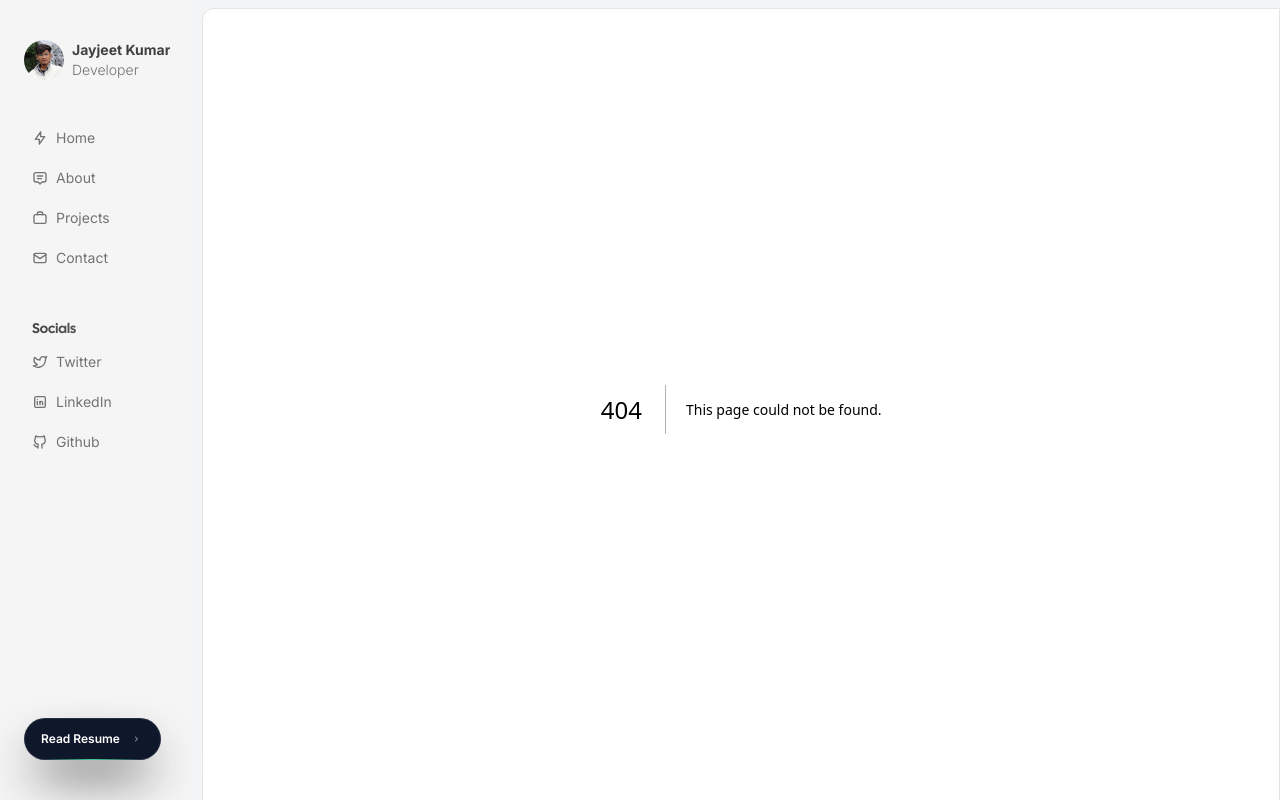
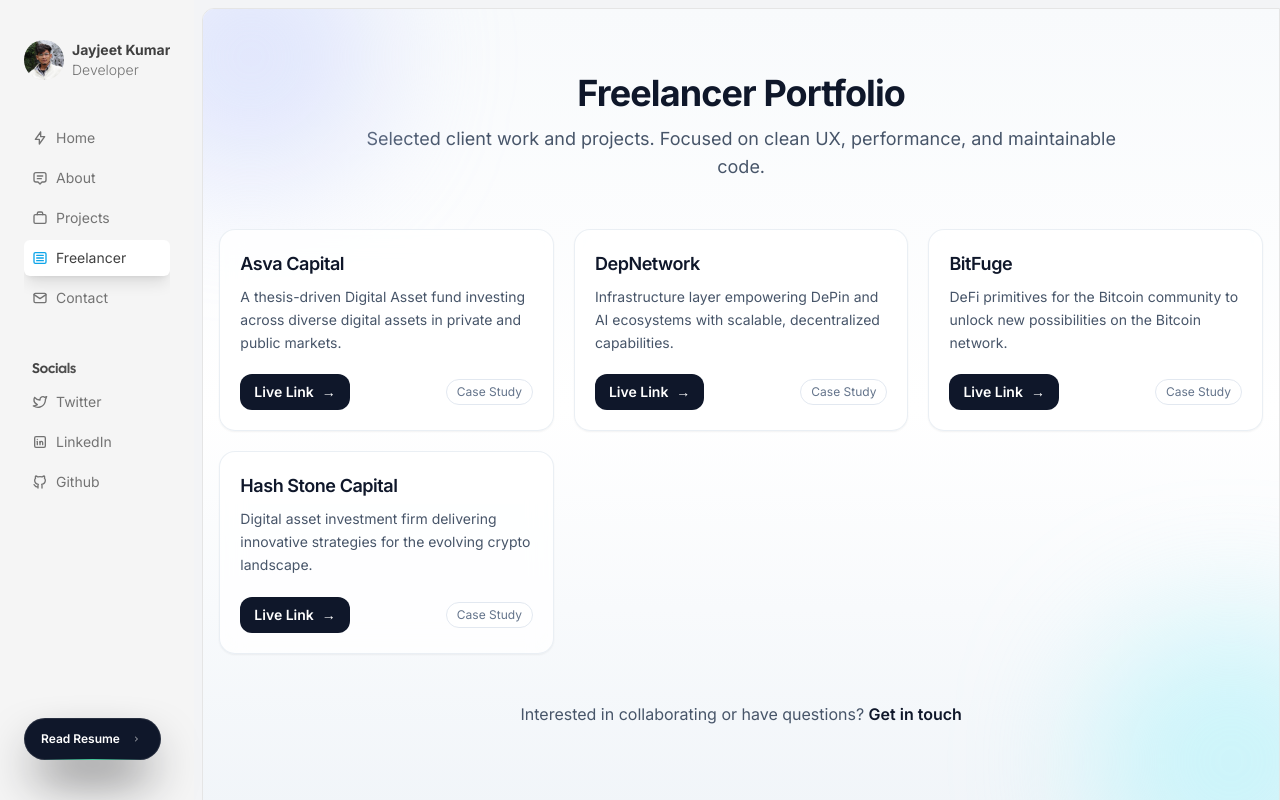
Before and after one commit to Jayjeet1013/Portfolio_2, a Next.js app: page /freelancer in a window 1280 px wide. Before the commit this address had no page. Built offline with nearby package versions, Linux system fonts and the light colour scheme.

Commit message:
feat: Add freelancer page

```diff
--- /dev/null
+++ b/src/app/freelancer/page.tsx
@@ -0,0 +1,159 @@
+"use client";
+
+import Link from "next/link";
+import { motion } from "framer-motion";
+
+type Project = {
+  title: string;
+  href: string;
+  description: string;
+};
+
+const projects: Project[] = [
+  {
+    title: "Asva Capital",
+    href: "https://asvaventures.com/",
+    description:
+      "A thesis-driven Digital Asset fund investing across diverse digital assets in private and public markets.",
+  },
+  {
+    title: "DepNetwork",
+    href: "https://depnetwork.vercel.app/",
+    description:
+      "Infrastructure layer empowering DePin and AI ecosystems with scalable, decentralized capabilities.",
+  },
+  {
+    title: "BitFuge",
+    href: "https://bitfuge.vercel.app/",
+    description:
+      "DeFi primitives for the Bitcoin community to unlock new possibilities on the Bitcoin network.",
+  },
+  {
+    title: "Hash Stone Capital",
+    href: "https://hash-stone-capital.com/",
+    description:
+      "Digital asset investment firm delivering innovative strategies for the evolving crypto landscape.",
+  },
+];
+
+const container = {
+  hidden: { opacity: 0, y: 16 },
+  show: {
+    opacity: 1,
+    y: 0,
+    transition: { duration: 0.5, ease: "easeOut", staggerChildren: 0.08 },
+  },
+};
+
+const item = {
+  hidden: { opacity: 0, y: 18, scale: 0.98 },
+  show: { opacity: 1, y: 0, scale: 1, transition: { duration: 0.35 } },
+};
+
+export default function Page() {
+  return (
+    <div className="relative min-h-screen overflow-hidden bg-gradient-to-b from-slate-50 via-white to-slate-100 text-slate-900">
+      {/* Animated background accents */}
+      <motion.div
+        className="pointer-events-none absolute -top-20 -left-20 h-64 w-64 rounded-full bg-indigo-200/50 blur-3xl"
+        initial={{ opacity: 0, scale: 0.8, x: -40, y: -40 }}
+        animate={{ opacity: 1, scale: 1, x: 0, y: 0 }}
+        transition={{ duration: 0.8, ease: "easeOut" }}
+      />
+      <motion.div
+        className="pointer-events-none absolute -bottom-24 -right-24 h-72 w-72 rounded-full bg-cyan-200/50 blur-3xl"
+        initial={{ opacity: 0, scale: 0.8, x: 40, y: 40 }}
+        animate={{ opacity: 1, scale: 1, x: 0, y: 0 }}
+        transition={{ duration: 0.8, ease: "easeOut", delay: 0.1 }}
+      />
+
+      <div className="mx-auto max-w-6xl px-4 py-14 sm:py-16">
+        {/* Hero */}
+        <motion.header
+          initial={{ opacity: 0, y: 14 }}
+          animate={{ opacity: 1, y: 0 }}
+          transition={{ duration: 0.55, ease: "easeOut" }}
+          className="mx-auto mb-10 max-w-3xl text-center sm:mb-12"
+        >
+          <h1 className="text-3xl font-bold tracking-tight text-slate-900 sm:text-4xl">
+            Freelancer Portfolio
+          </h1>
+          <p className="mt-3 text-slate-600 sm:text-lg">
+            Selected client work and projects. Focused on clean UX, performance,
+            and maintainable code.
+          </p>
+        </motion.header>
+
+        {/* Projects grid */}
+        <motion.section
+          variants={container}
+          initial="hidden"
+          animate="show"
+          className="grid grid-cols-1 gap-5 sm:grid-cols-2 lg:grid-cols-3"
+        >
+          {projects.map((p) => (
+            <motion.article
+              key={p.title}
+              variants={item}
+              whileHover={{ y: -6, scale: 1.01 }}
+              whileTap={{ scale: 0.99 }}
+              className="group relative flex h-full flex-col rounded-2xl border border-slate-200/70 bg-white/80 p-5 shadow-sm backdrop-blur-md transition-shadow hover:shadow-lg"
+            >
+              <div className="mb-2 flex items-start justify-between">
+                <h2 className="text-lg font-semibold tracking-tight text-slate-900">
+                  {p.title}
+                </h2>
+              </div>
+
+              <p className="mb-5 line-clamp-4 text-sm leading-relaxed text-slate-600">
+                {p.description}
+              </p>
+
+              <div className="mt-auto flex items-center justify-between">
+                <Link
+                  href={p.href}
+                  target="_blank"
+                  rel="noopener noreferrer"
+                  className="inline-flex items-center gap-2 rounded-xl bg-slate-900 px-3.5 py-2 text-sm font-semibold text-white transition-colors hover:bg-slate-800"
+                >
+                  Live Link
+                  <span
+                    aria-hidden
+                    className="transition-transform group-hover:translate-x-0.5"
+                  >
+                    →
+                  </span>
+                </Link>
+
+                <span className="rounded-full border border-slate-200 bg-white/70 px-2.5 py-1 text-xs text-slate-500">
+                  Case Study
+                </span>
+              </div>
+
+              {/* subtle bottom gradient on hover */}
+              <div className="pointer-events-none absolute inset-x-0 bottom-0 h-16 rounded-b-2xl bg-gradient-to-t from-slate-900/5 opacity-0 transition-opacity group-hover:opacity-100" />
+            </motion.article>
+          ))}
+        </motion.section>
+
+        {/* Footer CTA */}
+        <motion.footer
+          initial={{ opacity: 0 }}
+          animate={{ opacity: 1 }}
+          transition={{ delay: 0.25, duration: 0.4 }}
+          className="mx-auto mt-12 max-w-3xl text-center text-slate-600"
+        >
+          <p>
+            Interested in collaborating or have questions?{" "}
+            <Link
+              href="mailto:hello@example.com"
+              className="font-semibold text-slate-900 underline-offset-4 hover:underline"
+            >
+              Get in touch
+            </Link>
+          </p>
+        </motion.footer>
+      </div>
+    </div>
+  );
+}
--- a/src/constants/navlinks.tsx
+++ b/src/constants/navlinks.tsx
@@ -22,11 +22,11 @@
     label: "Projects",
     icon: IconBriefcase2,
   },
-  // {
-  //   href: "/blog",
-  //   label: "Articles",
-  //   icon: IconArticle,
-  // },
+  {
+    href: "/freelancer",
+    label: "Freelancer",
+    icon: IconArticle,
+  },
   {
     href: "/contact",
     label: "Contact",
```
